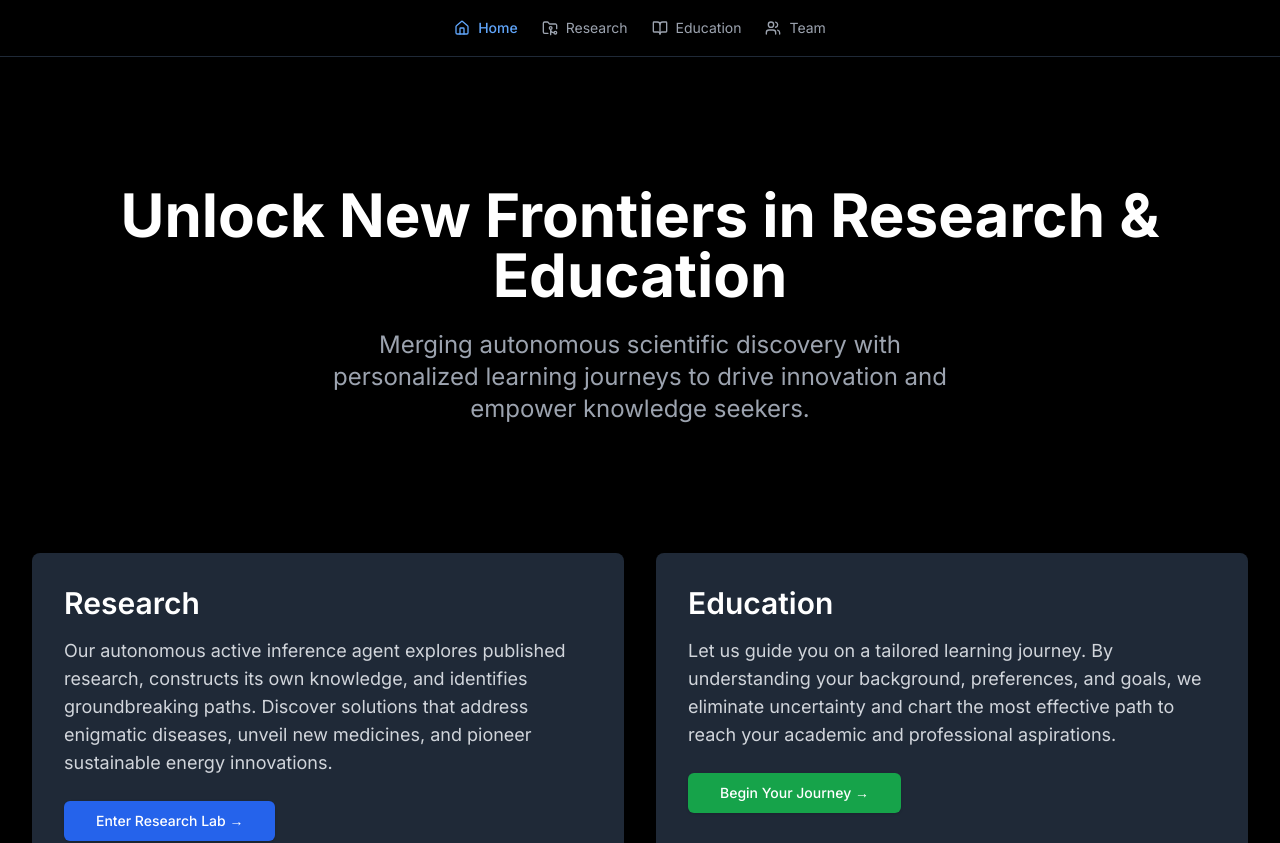
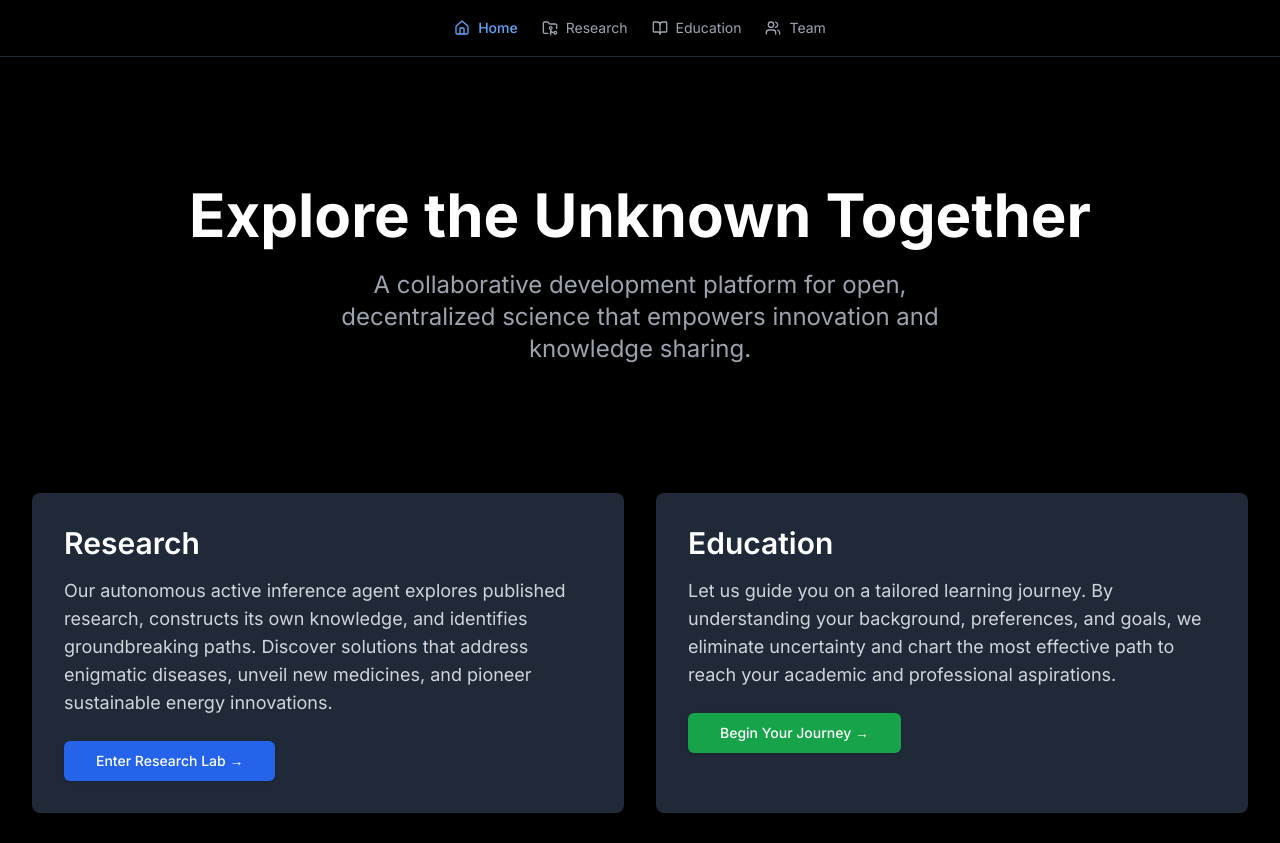
Before and after one commit to skoghoern/explore_the_unknown, a Next.js app: page / in a window 1280 px wide. Shown: the top 843 px of the page. Built offline with nearby package versions, Linux system fonts and the light colour scheme.

Commit message:
updated titles on landing page

```diff
--- a/app/page.tsx
+++ b/app/page.tsx
@@ -7,11 +7,11 @@ export default function HomePage() {
       {/* Hero Section */}
       <header className="py-20 md:py-32 text-center px-4">
         <h1 className="text-5xl md:text-6xl font-bold">
-          Unlock New Frontiers in Research & Education
+          Explore the Unknown Together
         </h1>
         <p className="mt-6 text-xl md:text-2xl max-w-2xl mx-auto text-gray-400">
-          Merging autonomous scientific discovery with personalized learning
-          journeys to drive innovation and empower knowledge seekers.
+          A collaborative development platform for open, decentralized science
+          that empowers innovation and knowledge sharing.
         </p>
       </header>
 
```
